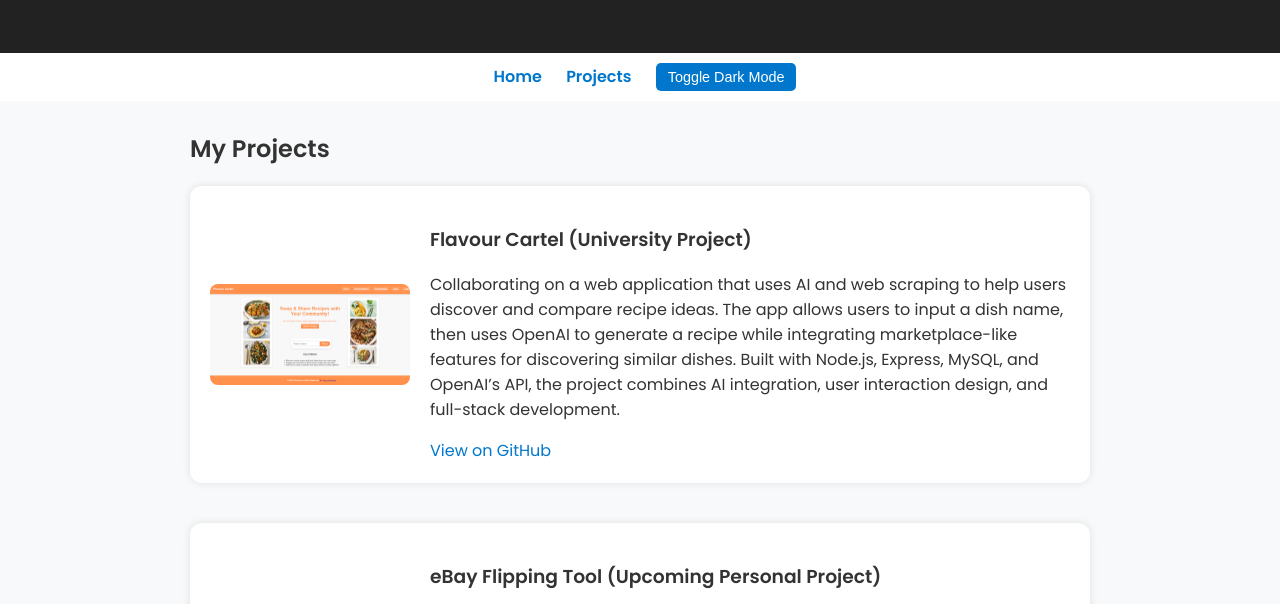
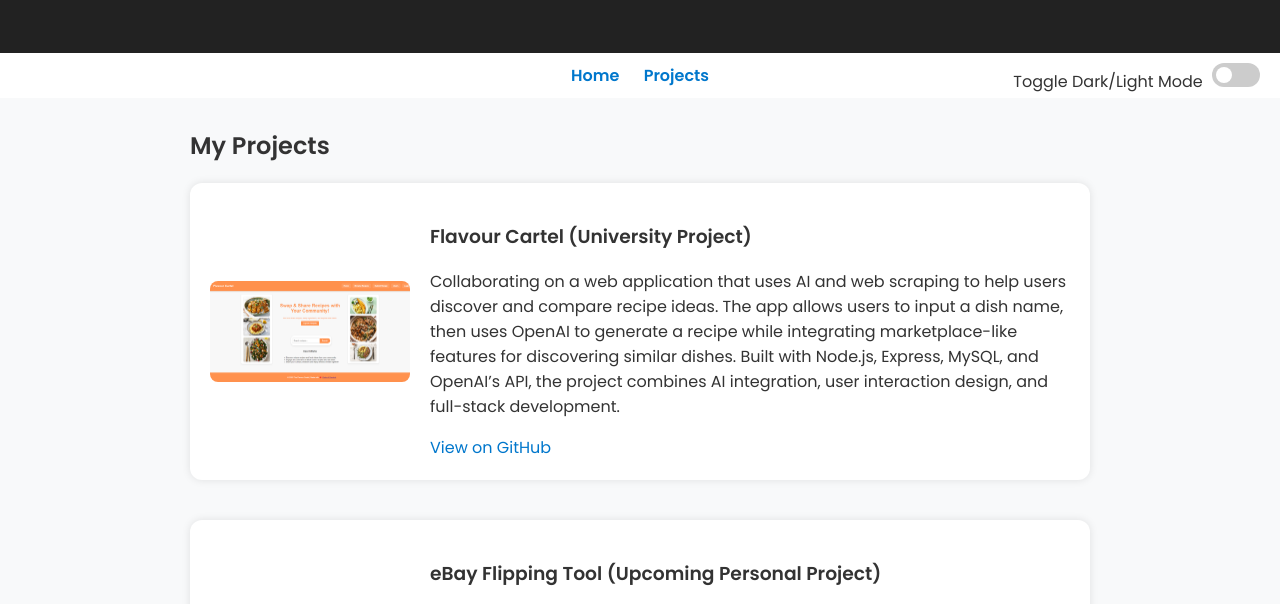
Before and after one commit to alshawah/alshawah.github.io, a plain HTML site: page projects.html in a window 1280 px wide. Shown: the part 159-763 px from the top of the page. Drawn offline with Linux system fonts and the light colour scheme.

Commit message:
fix dark mode

```diff
--- a/projects.html
+++ b/projects.html
@@ -44,6 +44,7 @@
       background: var(--card-bg);
       padding: 10px 20px;
       text-align: center;
+      position: relative;
     }
 
     nav a {
@@ -53,15 +54,53 @@
       font-weight: 600;
     }
 
-    #themeToggle {
-      margin-left: 10px;
-      padding: 6px 12px;
-      font-size: 0.9rem;
-      background: var(--link-color);
-      color: white;
-      border: none;
-      border-radius: 5px;
+    .theme-switch-wrapper {
+      position: absolute;
+      right: 20px;
+      top: 10px;
+    }
+
+    .theme-switch {
+      display: inline-block;
+      height: 24px;
+      position: relative;
+      width: 48px;
+    }
+
+    .theme-switch input {
+      display: none;
+    }
+
+    .slider {
+      background-color: #ccc;
+      bottom: 0;
       cursor: pointer;
+      left: 0;
+      position: absolute;
+      right: 0;
+      top: 0;
+      transition: 0.4s;
+      border-radius: 34px;
+    }
+
+    .slider:before {
+      background-color: white;
+      bottom: 4px;
+      content: "";
+      height: 16px;
+      left: 4px;
+      position: absolute;
+      transition: 0.4s;
+      width: 16px;
+      border-radius: 50%;
+    }
+
+    input:checked + .slider {
+      background-color: #4ea2f2;
+    }
+
+    input:checked + .slider:before {
+      transform: translateX(24px);
     }
 
     .content {
@@ -106,7 +145,13 @@
   <nav>
     <a href="index.html">Home</a>
     <a href="projects.html">Projects</a>
-    <button id="themeToggle">Toggle Dark Mode</button>
+    <div class="theme-switch-wrapper">
+    <span style="margin-right: 5px;">Toggle Dark/Light Mode</span>
+      <label class="theme-switch" for="checkbox">
+        <input type="checkbox" id="checkbox" />
+        <span class="slider round"></span>
+      </label>
+    </div>
   </nav>
 
   <div class="content">
@@ -132,17 +177,22 @@
   </div>
 
   <script>
-    const toggleBtn = document.getElementById('themeToggle');
+    const checkbox = document.getElementById('checkbox');
     const body = document.body;
 
     if (localStorage.getItem('theme') === 'dark') {
       body.classList.add('dark-mode');
+      checkbox.checked = true;
     }
 
-    toggleBtn.addEventListener('click', () => {
-      body.classList.toggle('dark-mode');
-      const theme = body.classList.contains('dark-mode') ? 'dark' : 'light';
-      localStorage.setItem('theme', theme);
+    checkbox.addEventListener('change', () => {
+      if (checkbox.checked) {
+        body.classList.add('dark-mode');
+        localStorage.setItem('theme', 'dark');
+      } else {
+        body.classList.remove('dark-mode');
+        localStorage.setItem('theme', 'light');
+      }
     });
   </script>
 </body>
```
Also changed, not shown: index.html (+73 -14 lines).
